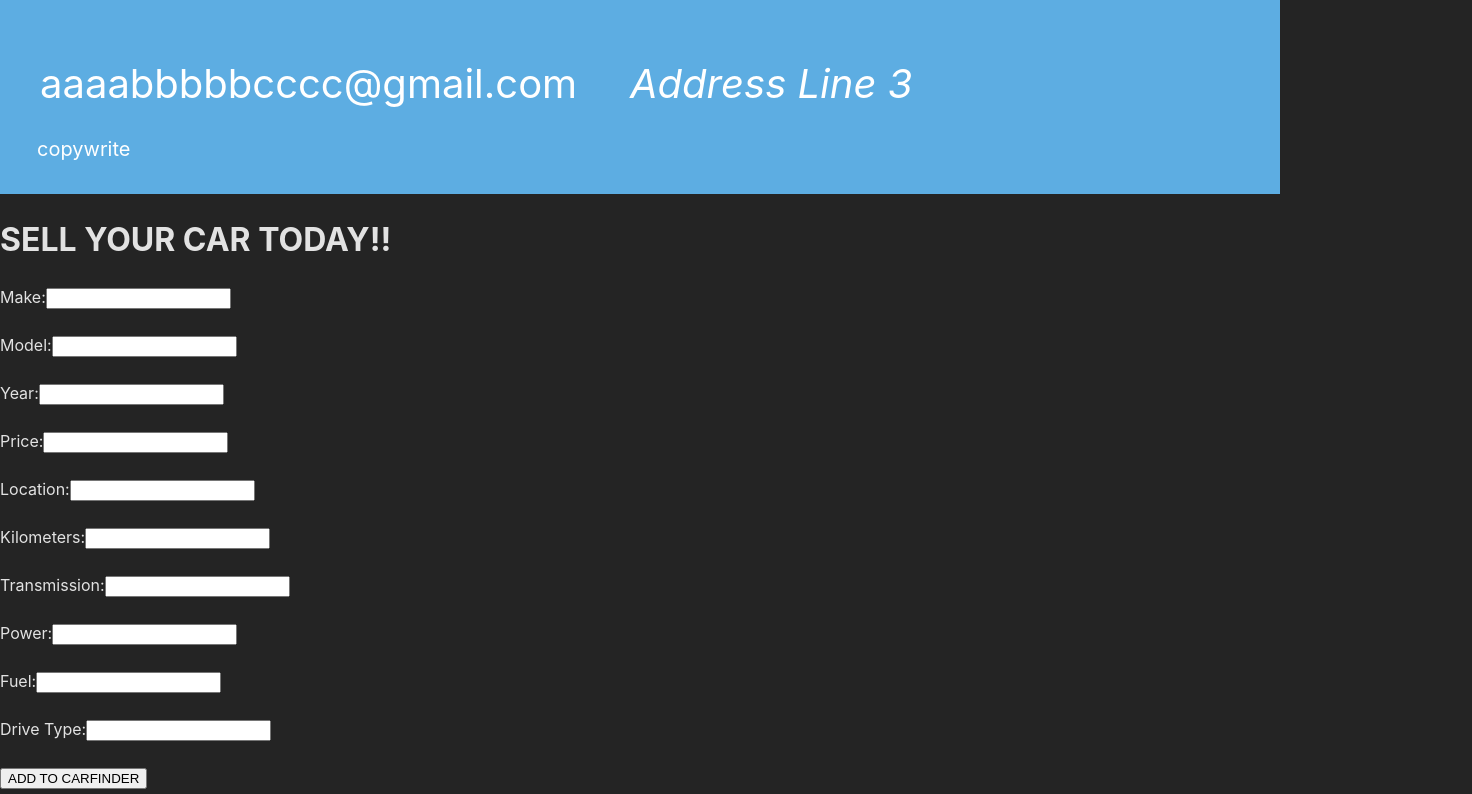
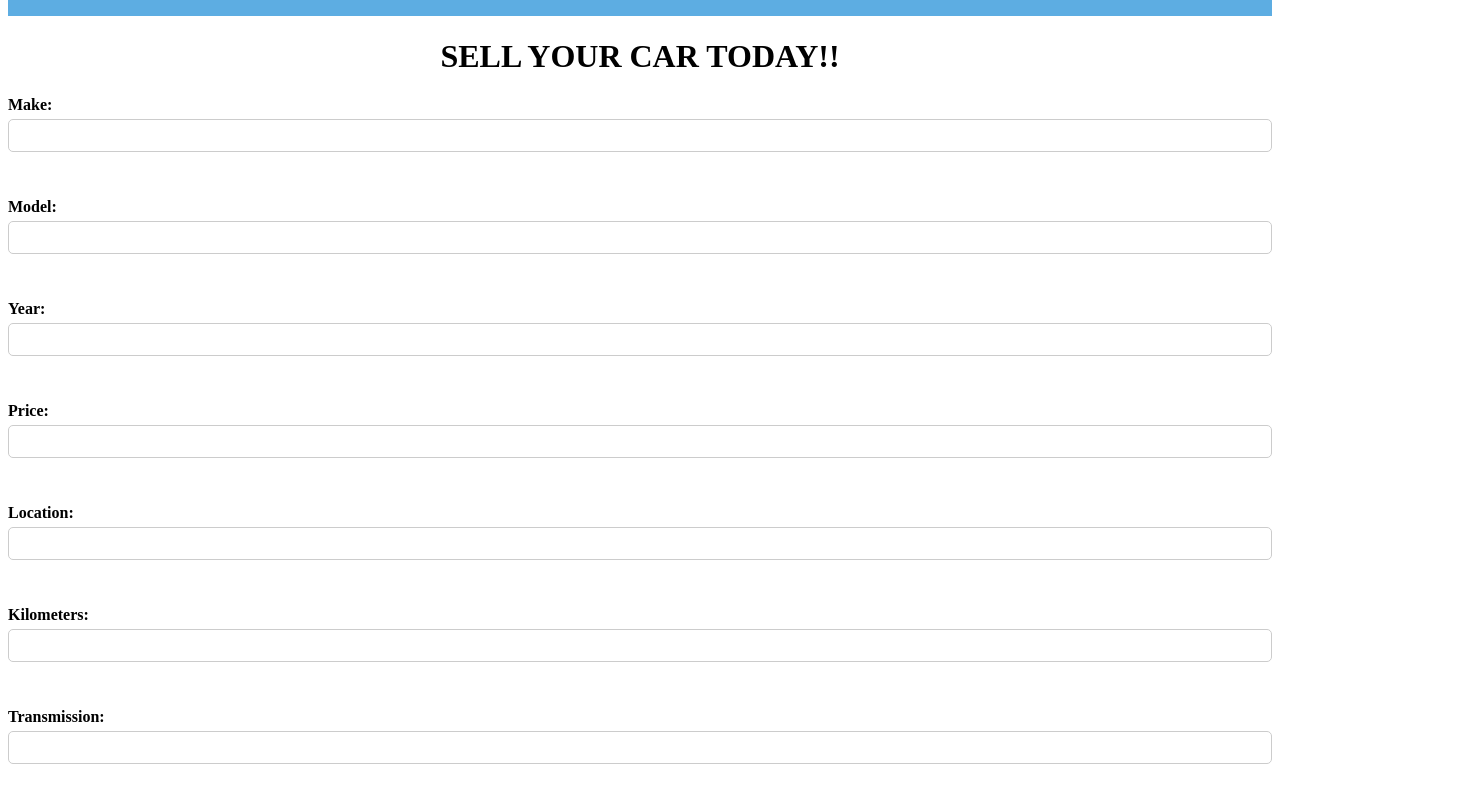
Before and after one commit to barondevke/AutoTrackFinal, a React (Vite) app: page / in a window 1280 px wide. Shown: the part 1166-1960 px from the top of the page, 1472 px wide, since content can reach past the window. Built offline with nearby package versions, Linux system fonts and the light colour scheme.

Commit message:
Modified the form sellpage

```diff
--- a/src/index.css
+++ b/src/index.css
@@ -1,4 +1,4 @@
-:root {
+/* :root {
   font-family: Inter, system-ui, Avenir, Helvetica, Arial, sans-serif;
   line-height: 1.5;
   font-weight: 400;
@@ -27,3 +27,47 @@
   font-family: source-code-pro, Menlo, Monaco, Consolas, 'Courier New',
     monospace;
 }
+ */
+/* Add your preferred styling here */
+.container {
+  max-width: 400px;
+  margin: 0 auto;
+  padding: 20px;
+  border: 1px solid #ccc;
+  border-radius: 5px;
+  background-color: #f9f9f9;
+}
+
+h1 {
+  text-align: center;
+}
+
+form {
+  display: flex;
+  flex-direction: column;
+}
+
+label {
+  margin-bottom: 5px;
+  font-weight: bold;
+}
+
+input[type="text"] {
+  padding: 8px;
+  margin-bottom: 10px;
+  border: 1px solid #ccc;
+  border-radius: 5px;
+}
+
+input[type="submit"] {
+  padding: 10px;
+  background-color: #007bff;
+  color: white;
+  border: none;
+  border-radius: 5px;
+  cursor: pointer;
+}
+
+input[type="submit"]:hover {
+  background-color: #0056b3;
+}
```
